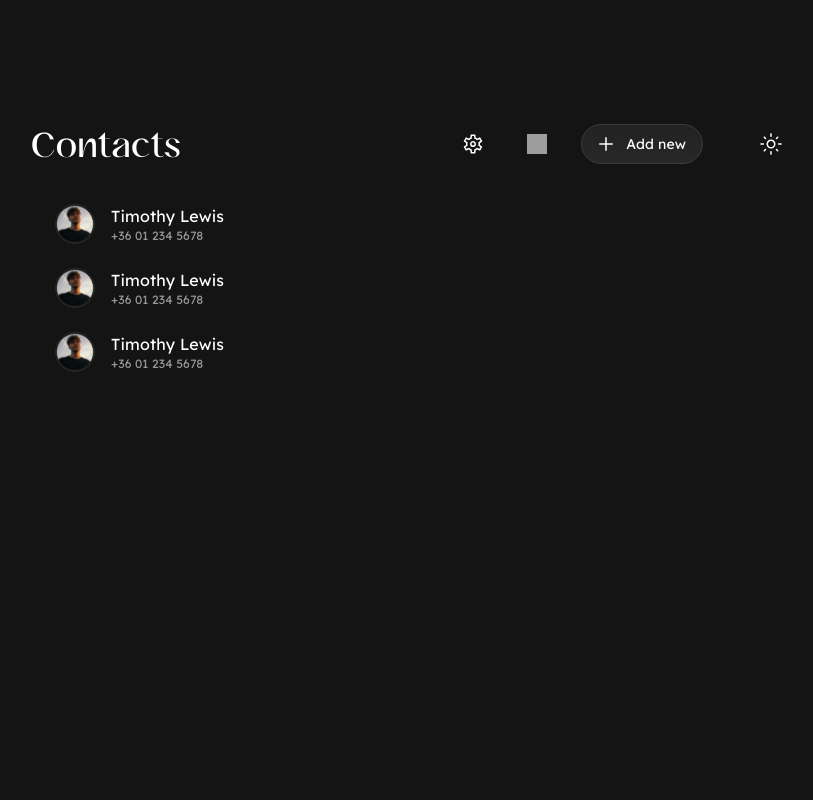
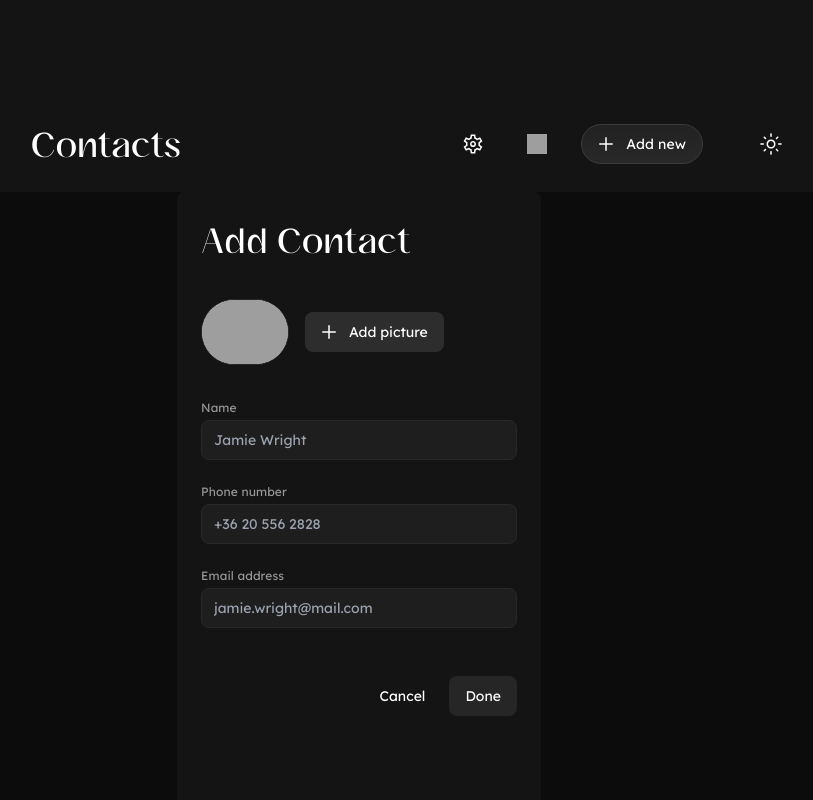
Before and after one commit to aamnatayyab6/contacts_frontend, a Next.js app: page / in a window 1280 px wide. Shown: the top 800 px of the page, without its empty margins (281-1094 px from the left). Built offline with nearby package versions, Linux system fonts and the light colour scheme; grey boxes are pictures that could not be loaded.

Commit message:
styling add edit contact modal

```diff
--- /dev/null
+++ b/components/AddEditContact.tsx
@@ -0,0 +1,90 @@
+import React from "react";
+import Image from "next/image";
+
+type Props = {
+  isVisible: boolean;
+};
+
+const AddEditContact = ({ isVisible }: Props) => {
+  if (!isVisible) return null;
+  return (
+    <div className="bg-[#000000] bg-opacity-40 flex justify-center h-screen">
+      <div className="modal">
+        <div className="modal-info">
+          <h1>Add Contact</h1>
+
+          {/* frame pfp*/}
+          <div className="frame">
+            <span className="modal-pfp">
+              <Image
+                src="/photo.svg"
+                alt="pfp"
+                width={88}
+                height={88}
+                priority
+                className="modal-pfp-image"
+              />
+            </span>
+
+            <span className="add-pic-buttons">
+              <span className="icon-label">
+                <Image
+                  src="/plusIcon.svg"
+                  alt="Add New Button"
+                  width={24}
+                  height={24}
+                  className="add-button"
+                  priority
+                />
+                <p className="add-pic">Add picture</p>
+              </span>
+            </span>
+          </div>
+
+          {/* form */}
+          {/* name card */}
+          <div className="add-info">
+            <p className="add-info-label">Name</p>
+            <div className="input-field">
+              <input className="input-area" placeholder="Jamie Wright" />
+            </div>
+          </div>
+
+          {/* phone */}
+          <div className="add-info">
+            <p className="add-info-label">Phone number</p>
+            <div className="input-field">
+              <input className="input-area" placeholder="+36 20 556 2828" />
+            </div>
+          </div>
+
+          {/* email */}
+          <div className="add-info">
+            <p className="add-info-label">Email address</p>
+            <div className="input-field">
+              <input
+                className="input-area"
+                placeholder="jamie.wright@mail.com"
+              />
+            </div>
+          </div>
+        </div>
+
+        {/* footer */}
+        <div className="modal-footer">
+          {/* cancel button */}
+          <div className="modal-cancel-button">
+            <p className="modal-cancel-done-text">Cancel</p>
+          </div>
+
+          {/* done button */}
+          <div className="modal-done-button">
+            <p className="modal-cancel-done-text">Done</p>
+          </div>
+        </div>
+      </div>
+    </div>
+  );
+};
+
+export default AddEditContact;
--- a/components/Header.tsx
+++ b/components/Header.tsx
@@ -1,10 +1,13 @@
-import React from "react";
 import Image from "next/image";
+import React, { useState } from "react";
+import AddEditContact from "@/components/AddEditContact";
 
 type Props = {};
 
 export default function Header({}: Props) {
+  const [showOverlay, setShowOverlay] = useState(true);
   return (
+    <>
       <div className="header-box">
         {/* left header */}
         <div className="left-header ">
@@ -52,7 +55,10 @@ export default function Header({}: Props) {
               </span>
 
               {/* add new */}
-            <span className="add-new-icon">
+              <span
+                className="add-new-icon"
+                onClick={() => setShowOverlay(true)}
+              >
                 <Image
                   src="/plusIcon.svg"
                   alt="Add New Button"
@@ -80,5 +86,7 @@ export default function Header({}: Props) {
           </span>
         </div>
       </div>
+      <AddEditContact isVisible={showOverlay} />
+    </>
   );
 }
--- a/pages/index.tsx
+++ b/pages/index.tsx
@@ -1,9 +1,6 @@
 import Head from "next/head";
-import { Inter } from "next/font/google";
 import Header from "@/components/Header";
 import ContactsList from "@/components/ContactsList";
-
-const inter = Inter({ subsets: ["latin"] });
 
 const Home = () => {
   return (
@@ -14,6 +11,7 @@ const Home = () => {
 
       <Header />
       <ContactsList />
+
     </div>
   );
 };
--- a/styles/globals.css
+++ b/styles/globals.css
@@ -264,3 +264,153 @@ h2 {
   line-height: 40px;
   color: #FFFFFF;
 }
+
+/* Modal screen */
+.modal {
+  display: flex;
+  width: 364px;
+  padding-top: 24px;
+  flex-direction: column;
+  align-items: center;
+  gap: 24px;
+  border-radius: 8px;
+  background: var(--grey-g-100, #141414);
+}
+
+.modal-info {
+  display: flex;
+  width: 316px;
+  flex-direction: column;
+  align-items: flex-start;
+  gap: 24px;
+}
+
+.frame {
+  display: flex;
+  align-items: center;
+  gap: 16px;
+}
+
+.modal-pfp {
+  display: flex;
+  width: 88px;
+  height: 88px;
+  justify-content: center;
+  align-items: center;
+}
+
+.modal-pfp-image {
+  flex-shrink: 0;
+  border-radius: 88px;
+  border: 1px solid var(--grey-g-70, #232323);
+  background: lightgray 50% / cover no-repeat;
+}
+
+.add-pic-buttons {
+  display: flex;
+  align-items: flex-start;
+  gap: 8px;
+  cursor: pointer;
+}
+
+.icon-label {
+  display: flex;
+  height: 40px;
+  padding: 8px 16px 8px 12px;
+  align-items: center;
+  gap: 8px;
+  border-radius: 8px;
+  background: var(--grey-g-50, #2D2D2D);
+}
+
+.add-pic {
+  color: var(--text-icon-primary, #FFF);
+  font-family: Lexend Deca;
+  font-size: 14px;
+  font-style: normal;
+  font-weight: 400;
+  line-height: normal;
+}
+
+.add-info {
+  display: flex;
+  flex-direction: column;
+  align-items: flex-start;
+  gap: 4px;
+  align-self: stretch;
+}
+
+.add-info-label {
+  align-self: stretch;
+  color: var(--text-icon-secondary, rgba(255, 255, 255, 0.56));
+
+  /* Message */
+  font-family: Lexend Deca;
+  font-size: 12px;
+  font-style: normal;
+  font-weight: 400;
+  line-height: 16px; /* 133.333% */
+  letter-spacing: 0.12px;
+}
+
+.input-field{
+  display: flex;
+  height: 40px;
+  padding: 8px 12px;
+  align-items: center;
+  gap: 8px;
+  align-self: stretch;
+  border-radius: 8px;
+  border: 1px solid var(--grey-g-60, #282828);
+  background: var(--grey-g-80, #1E1E1E);
+}
+
+.input-area {
+  flex: 1 0 0;
+  color: var(--text-icon-disabled, rgba(255, 255, 255, 0.32));
+  background: var(--grey-g-80, #1E1E1E);
+  font-family: Lexend Deca;
+  font-size: 14px;
+  font-style: normal;
+  font-weight: 400;
+  line-height: normal;
+}
+
+.modal-footer {
+  display: flex;
+  padding: 24px;
+  justify-content: flex-end;
+  align-items: flex-start;
+  gap: 8px;
+  align-self: stretch;
+}
+
+.modal-cancel-button {
+  display: flex;
+  height: 40px;
+  padding: 8px 16px;
+  align-items: center;
+  gap: 8px;
+  border-radius: 8px;
+  cursor: pointer;
+}
+
+.modal-done-button {
+  display: flex;
+  height: 40px;
+  padding: 8px 16px;
+  align-items: center;
+  gap: 8px;
+  border-radius: 8px;
+  background: #262626;
+  cursor: pointer;
+}
+
+.modal-cancel-done-text {
+  color: var(--text-icon-primary, #FFF);
+  font-family: Lexend Deca;
+  font-size: 14px;
+  font-style: normal;
+  font-weight: 400;
+  line-height: normal;
+}
```
Lines whose indentation alone changed are shown as unchanged.
